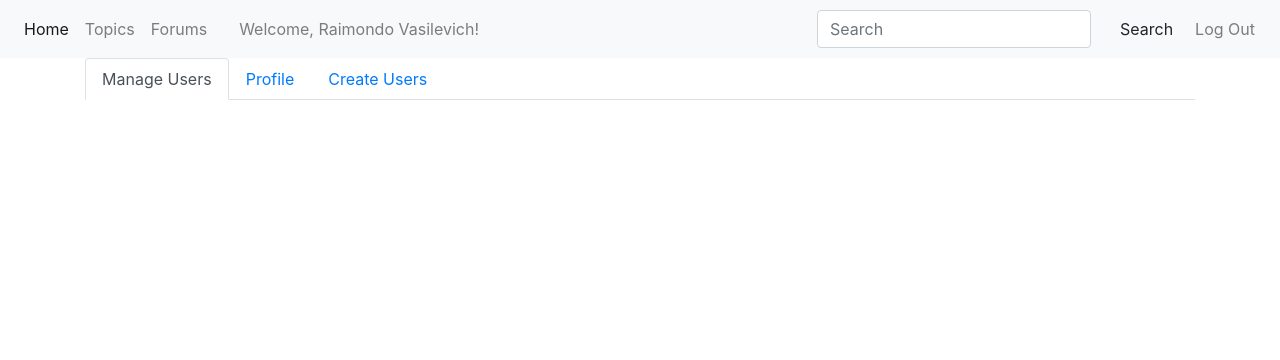
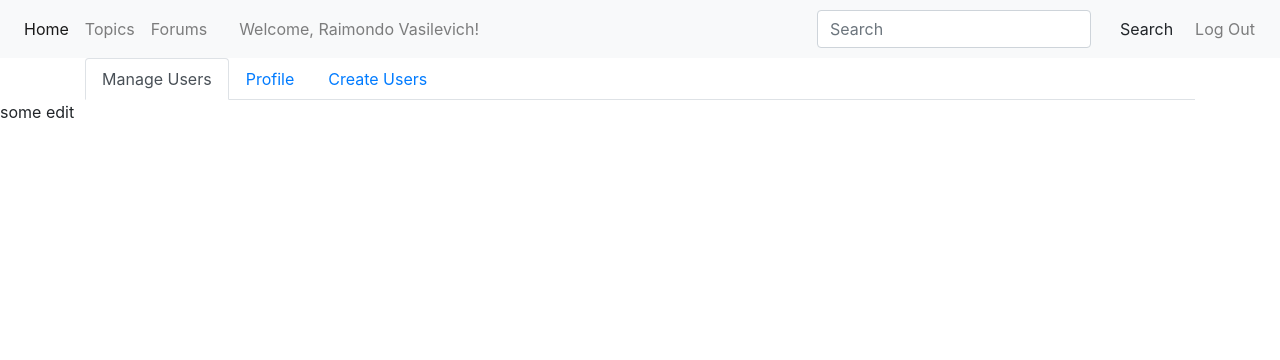
Before and after one commit to bambidorothy/CSIT314, a PHP site: page /userAdmin.php in a window 1280 px wide. Shown: the top 360 px of the page. Run offline with PHP 8.4, Linux system fonts and the light colour scheme; a user stored in the database is signed in; data comes from the database, SQL or seed files in the repository.

Commit message:
some edit

```diff
--- a/userAdmin.php
+++ b/userAdmin.php
@@ -161,4 +161,4 @@ if (isset($_GET['q'])){ //get q variable to logout
     </footer>
 </body>
 
-</html>
+</html>some edit
```
